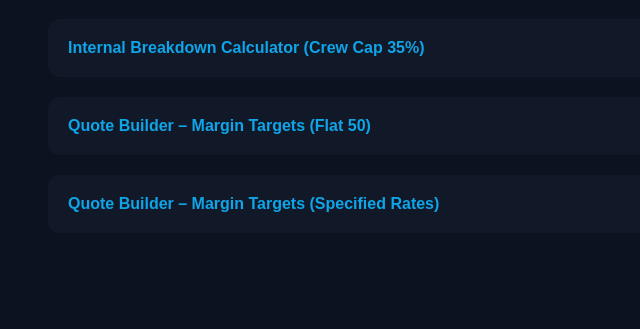
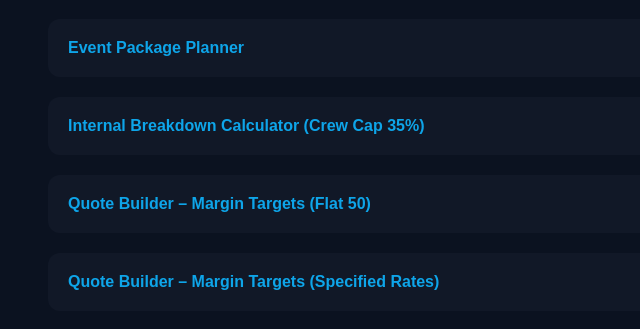
Before and after one commit to kimdale/Lightnation, a plain HTML site: page tools.html in a window 1280 px wide. Shown: the part 109-438 px from the top of the page, without its empty margins (0-640 px from the left). Drawn offline with Linux system fonts and the light colour scheme.

Commit message:
Link Event Package Planner from tools menu

```diff
--- a/tools.html
+++ b/tools.html
@@ -33,6 +33,12 @@
 <h1>LightNation Internal Tools</h1>
 
 <div class="card">
+  <a href="LightNation_Event_Package_Planner.html" target="_blank">
+    Event Package Planner
+  </a>
+</div>
+
+<div class="card">
   <a href="Breakdown_Calculator_CrewCap35.html" target="_blank">
     Internal Breakdown Calculator (Crew Cap 35%)
   </a>
```
